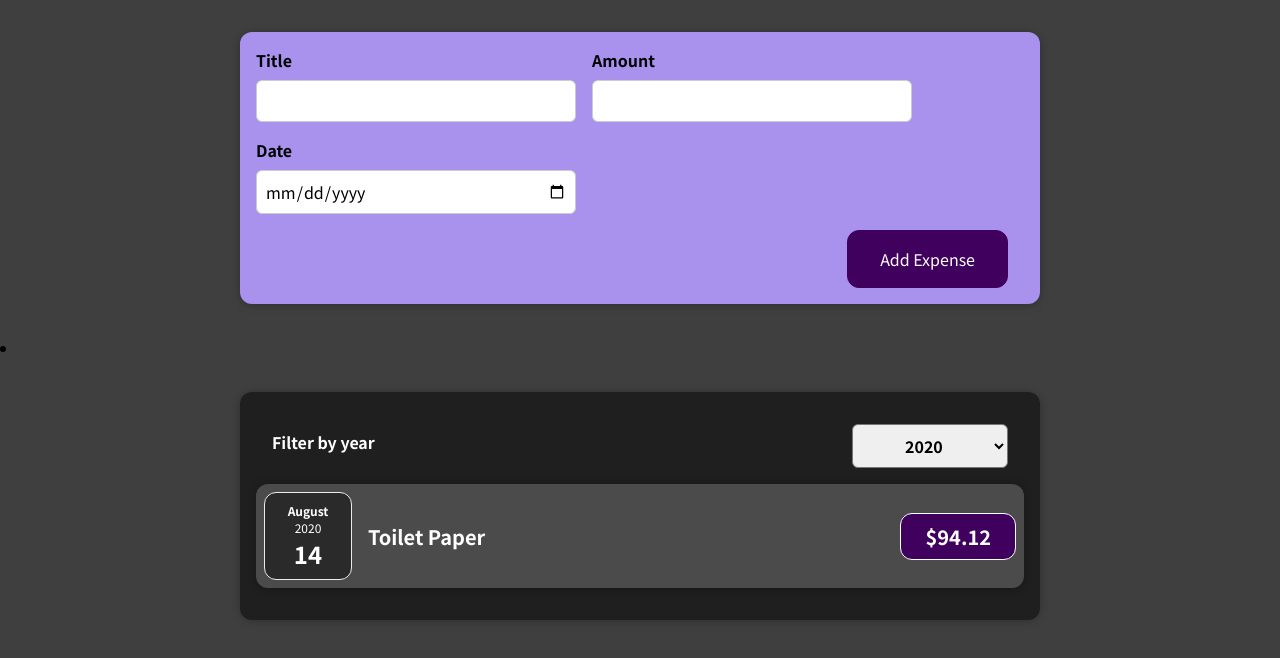
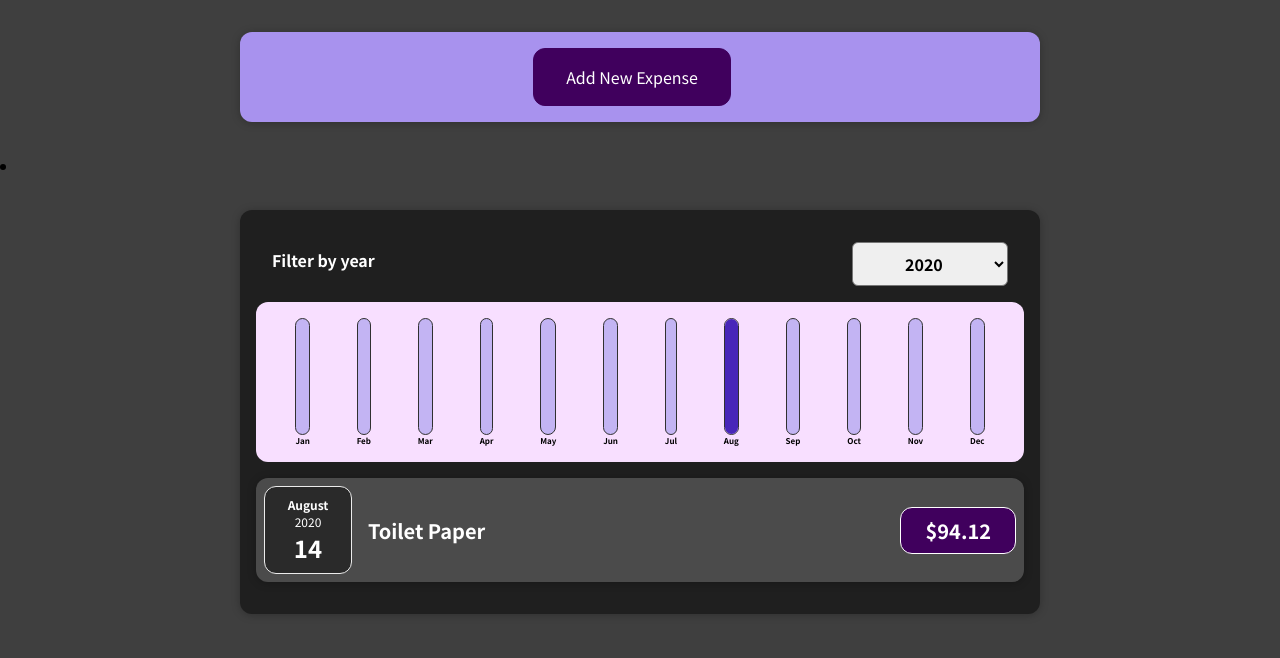
Before and after one commit to smcpherson01/react-complete-guide, a React (Create React App) app: page / in a window 1280 px wide. Shown: the top 658 px of the page. Built offline with nearby package versions, Linux system fonts and the light colour scheme.

Commit message:
Added Bar Chart.

```diff
--- /dev/null
+++ b/src/components/Chart/Chart.css
@@ -0,0 +1,9 @@
+.chart {
+    padding: 1rem;
+    border-radius: 12px;
+    background-color: #f8dfff;
+    text-align: center;
+    display: flex;
+    justify-content: space-around;
+    height: 10rem;
+  }
--- /dev/null
+++ b/src/components/Chart/Chart.js
@@ -0,0 +1,22 @@
+import ChartBar from "./ChartBar";
+import "./Chart.css";
+
+const Chart = (props) => {
+  const dataPointValuesArray = props.dataPoints.map(dataPoint => dataPoint.value);
+  const totalMaximum = Math.max(...dataPointValuesArray);
+
+  return (
+    <div className='chart'>
+      {props.dataPoints.map((dataPoint) => (
+        <ChartBar
+          key={dataPoint.label}
+          value={dataPoint.value}
+          maxValue={totalMaximum}
+          label={dataPoint.label}
+        />
+      ))}
+    </div>
+  );
+};
+
+export default Chart;
--- /dev/null
+++ b/src/components/Chart/ChartBar.css
@@ -0,0 +1,30 @@
+.chart-bar {
+    height: 100%;
+    display: flex;
+    flex-direction: column;
+    align-items: center;
+  }
+
+  .chart-bar__inner {
+    height: 100%;
+    width: 100%;
+    border: 1px solid #313131;
+    border-radius: 12px;
+    background-color: #c3b4f3;
+    overflow: hidden;
+    display: flex;
+    flex-direction: column;
+    justify-content: flex-end;
+  }
+
+  .chart-bar__fill {
+    background-color: #4826b9;
+    width: 100%;
+    transition: all 0.3s ease-out;
+  }
+
+  .chart-bar__label {
+    font-weight: bold;
+    font-size: 0.5rem;
+    text-align: center;
+  }
--- /dev/null
+++ b/src/components/Chart/ChartBar.js
@@ -0,0 +1,19 @@
+import "./ChartBar.css";
+
+const ChartBar = (props) => {
+  let barFillHeight = "0%";
+
+  if (props.maxValue > 0) {
+    barFillHeight = Math.round((props.value / props.maxValue) * 100) + "%";
+  }
+  return (
+    <div className="chart-bar">
+      <div className="chart-bar__inner">
+        <div className="chart-bar__fill" style={{height: barFillHeight}}></div>
+      </div>
+      <div className="chart-bar__label">{props.label}</div>
+    </div>
+  );
+};
+
+export default ChartBar;
--- a/src/components/Expenses/Expenses.js
+++ b/src/components/Expenses/Expenses.js
@@ -3,6 +3,7 @@ import Card from "../UI/Card";
 import ExpensesFilter from "./ExpensesFilter";
 import React, { useState } from "react";
 import ExpensesList from "./ExpensesList";
+import ExpensesChart from "./ExpensesChart";
 
 const Expenses = (props) => {
   const [filterYear, setFilterYear] = useState("2020");
@@ -22,7 +23,8 @@ const Expenses = (props) => {
           selected={filterYear}
           onChangeYear={filterYearHandler}
         />
-      <ExpensesList items={filteredExpenses}/>
+        <ExpensesChart expenses={filteredExpenses} />
+        <ExpensesList items={filteredExpenses} />
       </Card>
     </li>
   );
--- /dev/null
+++ b/src/components/Expenses/ExpensesChart.js
@@ -0,0 +1,27 @@
+import Chart from "../Chart/Chart";
+
+const ExpensesChart = (props) => {
+  const chartDataPoints = [
+    { label: "Jan", value: 0 },
+    { label: "Feb", value: 0 },
+    { label: "Mar", value: 0 },
+    { label: "Apr", value: 0 },
+    { label: "May", value: 0 },
+    { label: "Jun", value: 0 },
+    { label: "Jul", value: 0 },
+    { label: "Aug", value: 0 },
+    { label: "Sep", value: 0 },
+    { label: "Oct", value: 0 },
+    { label: "Nov", value: 0 },
+    { label: "Dec", value: 0 },
+];
+
+  for (const expense of props.expenses) {
+    const expenseMonth = expense.date.getMonth();
+    chartDataPoints[expenseMonth].value += expense.amount;
+  }
+
+  return <Chart dataPoints={chartDataPoints}/>;
+};
+
+export default ExpensesChart;
--- a/src/components/NewExpense/ExpenseForm.js
+++ b/src/components/NewExpense/ExpenseForm.js
@@ -1,10 +1,10 @@
-import React, { useState } from 'react';
-import './ExpenseForm.css';
+import React, { useState } from "react";
+import "./ExpenseForm.css";
 
 const ExpenseForm = (props) => {
-    const [enteredTitle, setEnteredTitle] = useState('');
-    const [enteredAmount, setEnteredAmount] = useState('');
-    const [enteredDate, setEnteredDate] = useState('');
+  const [enteredTitle, setEnteredTitle] = useState("");
+  const [enteredAmount, setEnteredAmount] = useState("");
+  const [enteredDate, setEnteredDate] = useState("");
 
   const titleChangeHandler = (event) => {
     setEnteredTitle(event.target.value);
@@ -23,37 +23,54 @@ const ExpenseForm = (props) => {
 
     const expenseData = {
       title: enteredTitle,
-            amount: enteredAmount,
-            date: new Date(enteredDate)
-        }
+      amount: +enteredAmount,
+      date: new Date(enteredDate),
+    };
 
     props.onSaveExpenseData(expenseData);
-        setEnteredTitle('');
-        setEnteredAmount('');
-        setEnteredDate('');
+    setEnteredTitle("");
+    setEnteredAmount("");
+    setEnteredDate("");
   };
 
   return (
     <form onSubmit={submitHandler}>
-        <div className='new-expense__controls'>
-            <div className='new-expense__control'>
+      <div className="new-expense__controls">
+        <div className="new-expense__control">
           <label>Title</label>
-                <input type='text' value={enteredTitle} onChange={titleChangeHandler}/>
+          <input
+            type="text"
+            value={enteredTitle}
+            onChange={titleChangeHandler}
+          />
         </div>
-            <div className='new-expense__control'>
+        <div className="new-expense__control">
           <label>Amount</label>
-                <input type='number' value={enteredAmount} min='0.01' step='0.01' onChange={amountChangeHandler}/>
+          <input
+            type="number"
+            value={enteredAmount}
+            min="0.01"
+            step="0.01"
+            onChange={amountChangeHandler}
+          />
         </div>
-            <div className='new-expense__control'>
+        <div className="new-expense__control">
           <label>Date</label>
-                <input type='date' value={enteredDate} min='2019-01-01' step='2022-12-31' onChange={dateChangeHandler}/>
+          <input
+            type="date"
+            value={enteredDate}
+            min="2019-01-01"
+            step="2022-12-31"
+            onChange={dateChangeHandler}
+          />
         </div>
       </div>
-        <div className='new-expense__actions'>
-            <button type='submit'>Add Expense</button>
+      <div className="new-expense__actions">
+        <button type="button" onClick={props.onCancel}>Cancel</button>
+        <button type="submit">Add Expense</button>
       </div>
     </form>
-  )
+  );
 };
 
 export default ExpenseForm;
--- a/src/components/NewExpense/NewExpense.js
+++ b/src/components/NewExpense/NewExpense.js
@@ -1,19 +1,31 @@
-import React from "react";
+import React, {useState} from "react";
 import "./NewExpense.css";
 import ExpenseForm from "./ExpenseForm";
 
 const NewExpense = (props) => {
+  const [isEditing, setIsEditing] = useState(false);
+
+  const startEditingHandler = () => {
+    setIsEditing(true);
+  }
+
+  const stopEditingHandler = () => {
+    setIsEditing(false);
+  }
+
   const saveExpenseDataHandler = (enteredExpenseData) => {
     const expenseData = {
       ...enteredExpenseData,
       id: Math.random().toString()
     };
     props.onAddExpense(expenseData);
+    setIsEditing(false);
   }
 
   return (
     <div className="new-expense">
-      <ExpenseForm onSaveExpenseData={saveExpenseDataHandler}/>
+      {!isEditing && <button onClick={startEditingHandler}>Add New Expense</button>}
+      {isEditing && <ExpenseForm onSaveExpenseData={saveExpenseDataHandler} onCancel={stopEditingHandler}/>}
     </div>
   );
 };
```
Lines whose indentation alone changed are shown as unchanged.
